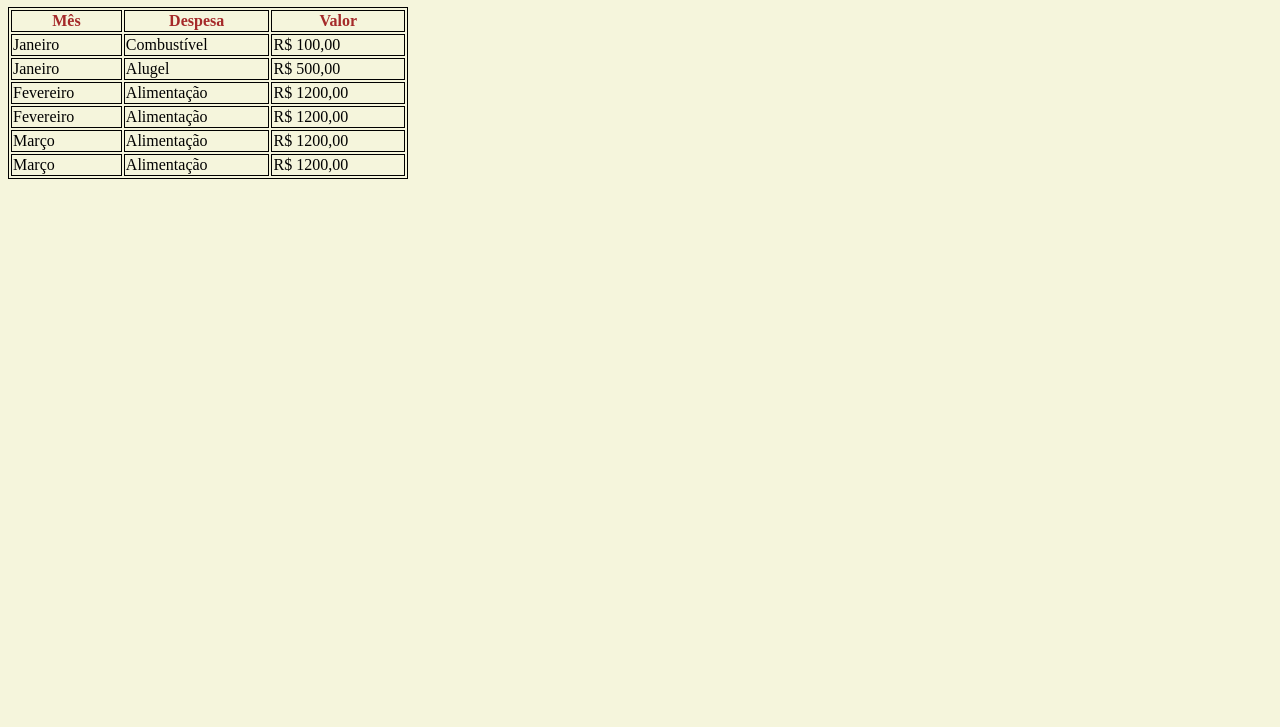
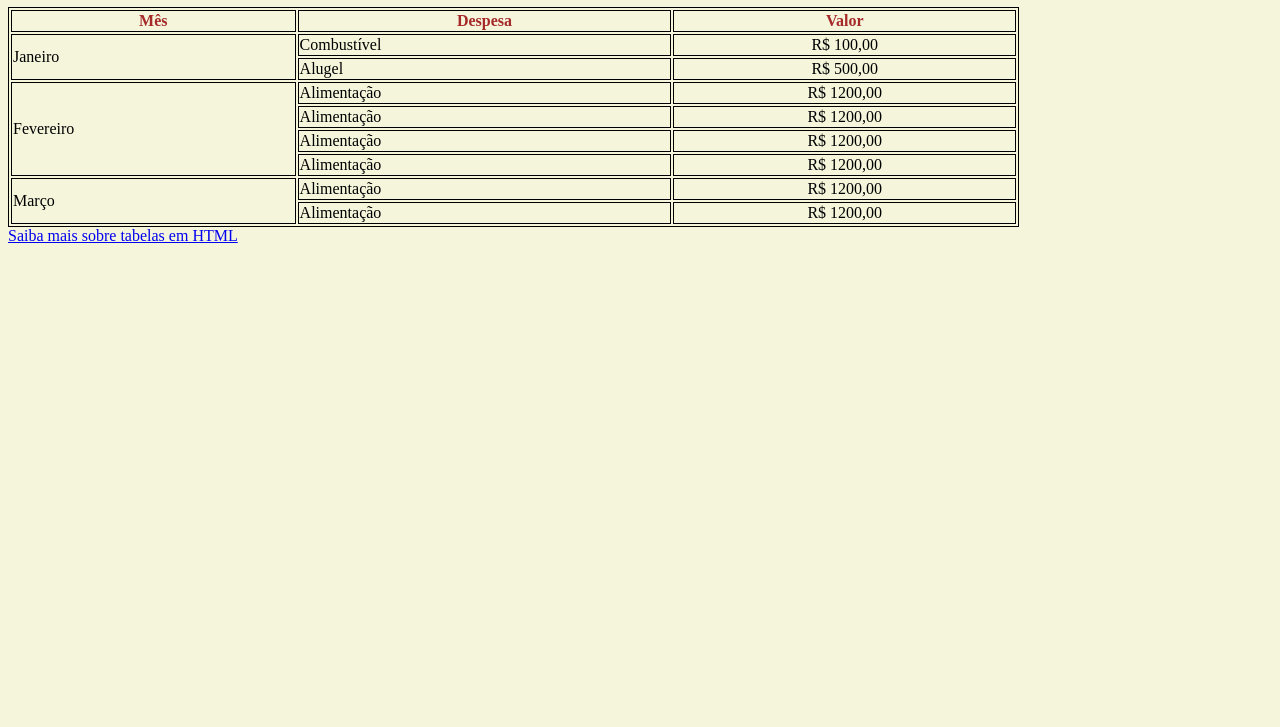
Before and after one commit to joaohelis/ifrn-info-autoria-web-2025, a plain HTML site: page 1inf1m/tabelas.html in a window 1280 px wide. Shown: the part 73-800 px from the top of the page. Drawn offline with Linux system fonts and the light colour scheme.

Commit message:
Código desenvolvido na aula do dia 18-julho-2025

```diff
--- a/1inf1m/tabelas.html
+++ b/1inf1m/tabelas.html
@@ -6,10 +6,13 @@
     <title>Introdução a Tabelas</title>
 
     <style>
-
         body{
             background-color: beige;
         }
+
+        /* td{
+            text-align: center;
+        } */
 
         h1, th{
             color: brown;
@@ -19,8 +22,17 @@
             border: 1px black solid;
         }
 
+        .valor{
+            text-align: center;
+        }
+
+        h1{
+            color: white;
+            background-color: black;
+        }
+
         table{
-            width: 400px;
+            width: 80%;
         }
     </style>
 
@@ -35,36 +47,47 @@
             <th>Valor</th>
         </tr>
         <tr>
-            <td>Janeiro</td>
+            <td rowspan="2">Janeiro</td>
             <td>Combustível</td>
-            <td>R$ 100,00</td>
+            <td class="valor">R$ 100,00</td>
         </tr>
         <tr>
-            <td>Janeiro</td>
             <td>Alugel</td>
-            <td>R$ 500,00</td>
+            <td class="valor">R$ 500,00</td>
         </tr>
         <tr>
-            <td>Fevereiro</td>
+            <td rowspan="4">Fevereiro</td>
             <td>Alimentação</td>
-            <td>R$ 1200,00</td>
+            <td class="valor">R$ 1200,00</td>
         </tr>
         <tr>
-            <td>Fevereiro</td>
+            <!-- <td>Fevereiro</td> -->
             <td>Alimentação</td>
-            <td>R$ 1200,00</td>
+            <td class="valor">R$ 1200,00</td>
         </tr>
         <tr>
-            <td>Março</td>
+            <!-- <td>Fevereiro</td> -->
             <td>Alimentação</td>
-            <td>R$ 1200,00</td>
+            <td class="valor">R$ 1200,00</td>
         </tr>
         <tr>
-            <td>Março</td>
+            <!-- <td>Fevereiro</td> -->
             <td>Alimentação</td>
-            <td>R$ 1200,00</td>
+            <td class="valor">R$ 1200,00</td>
+        </tr>
+        <tr>
+            <td rowspan="2">Março</td>
+            <td>Alimentação</td>
+            <td class="valor">R$ 1200,00</td>
+        </tr>
+        <tr>
+            <!-- <td>Março</td> -->
+            <td>Alimentação</td>
+            <td class="valor">R$ 1200,00</td>
         </tr>
     </table>
 
+    <a target="_blank" href="https://www-w3schools-com.translate.goog/html/html_tables.asp?_x_tr_sl=en&_x_tr_tl=pt&_x_tr_hl=pt&_x_tr_pto=tc">Saiba mais sobre tabelas em HTML</a>
+
 </body>
 </html>
```
Also changed, not shown: 1inf1m/fundo.webp (added).
